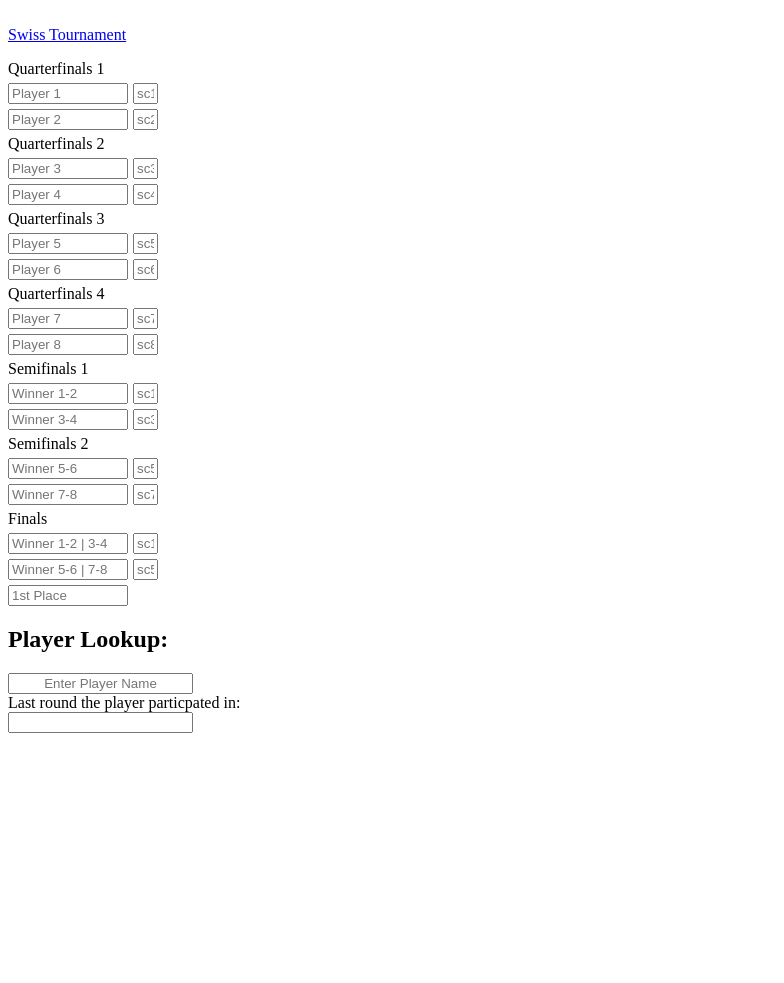
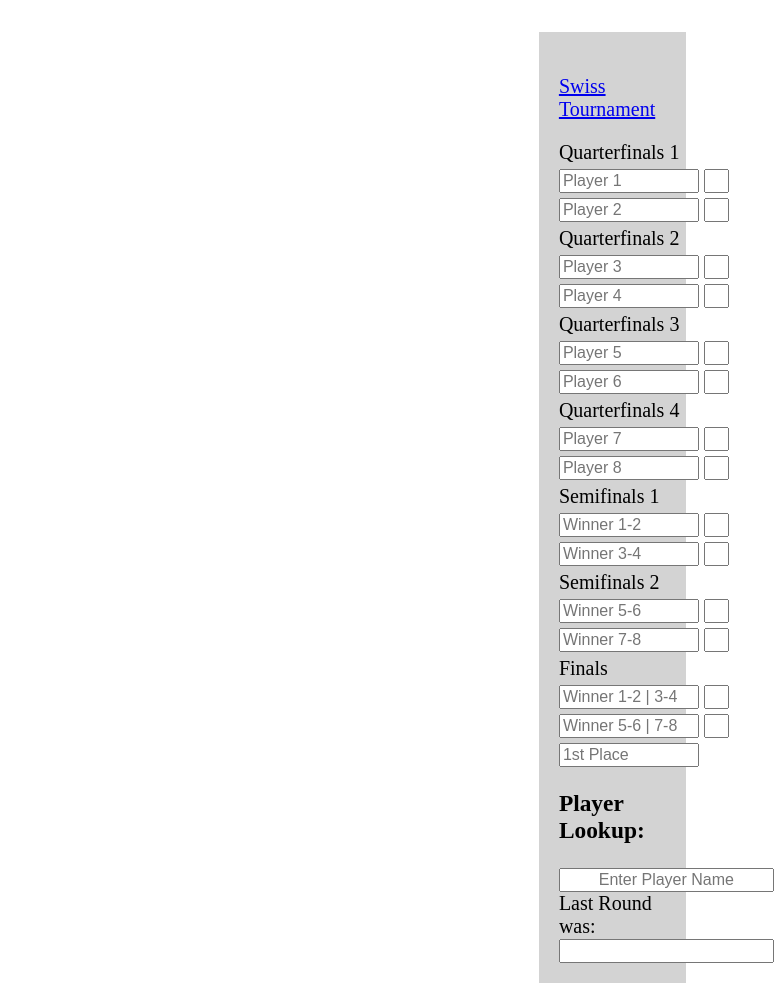
Before and after one commit to w-hosinski/Tournament-Creator, a plain HTML site: page index.html in a window 1280 px wide. Shown: the whole page, without its empty margins (0-784 px from the left). Before the commit the page ends 800 px from the top, so only its background shows below. Drawn offline with Linux system fonts and the light colour scheme.

Commit message:
CSS design fertigstellen
CSS design fertiggestellt und placeholder bei den scores in elim entfernt

```diff
--- a/index.css
+++ b/index.css
@@ -1,9 +1,19 @@
 .genbracket {
     display: grid;
-    grid-template-columns: 120px 25px;
+    grid-template-columns: 7em 1.25em;
     grid-column-gap: 5px;
     grid-row-gap: 5px;
 }
 #playerEntry {
     text-align: center;
 }
+#container {
+    font-size: 20px;
+    margin: 2.5% 0 0 42%;
+    padding: 1em;
+    background: lightgray;
+    width: 8.5%
+}
+input[type=text] {
+    font-size: 0.8em;
+}
--- a/index.html
+++ b/index.html
@@ -8,57 +8,58 @@
     <link rel="stylesheet" href="index.css">
 </head>
 <body>
+    <div id="container">
     <br> <a href="swiss.html">Swiss Tournament</a></p>
     <div class="genbracket">
 
 <label for="p1name">Quarterfinals 1</label><br>
 <input type="text" placeholder="Player 1" class="Round 1" id="p1name">
-<input type="text" placeholder="sc1" class="round1r" id="p1score">
+<input type="text"  class="round1r" id="p1score">
 <input type="text" placeholder="Player 2" class="Round 1" id="p2name">
-<input type="text" placeholder="sc2" class="round1r" id="p2score">
+<input type="text"  class="round1r" id="p2score">
 <label for="p3name">Quarterfinals 2</label><br>
 <input type="text" placeholder="Player 3" class="Round 1" id="p3name">
-<input type="text" placeholder="sc3" class="round1r" id="p3score">
+<input type="text"  class="round1r" id="p3score">
 <input type="text" placeholder="Player 4" class="Round 1" id="p4name">
-<input type="text" placeholder="sc4" class="round1r" id="p4score">
+<input type="text"  class="round1r" id="p4score">
 <label for="p5name">Quarterfinals 3</label><br>
 <input type="text" placeholder="Player 5" class="Round 1" id="p5name">
-<input type="text" placeholder="sc5" class="round1r" id="p5score">
+<input type="text"  class="round1r" id="p5score">
 <input type="text" placeholder="Player 6" class="Round 1" id="p6name">
-<input type="text" placeholder="sc6" class="round1r" id="p6score">
+<input type="text"  class="round1r" id="p6score">
 <label for="p5name">Quarterfinals 4</label><br>
 <input type="text" placeholder="Player 7" class="Round 1" id="p7name">
-<input type="text" placeholder="sc7" class="round1r" id="p7score">
+<input type="text" class="round1r" id="p7score">
 <input type="text" placeholder="Player 8" class="Round 1" id="p8name">
-<input type="text" placeholder="sc8" class="round1r" id="p8score">
+<input type="text" class="round1r" id="p8score">
 
 <label for="w12name">Semifinals 1</label><br>
 <input type="text" placeholder="Winner 1-2" class="Round 2" id="w12name" readonly>
-<input type="text" placeholder="sc1-2" class="round2r" id="w12score">
+<input type="text" class="round2r" id="w12score">
 <input type="text" placeholder="Winner 3-4" class="Round 2" id="w34name" readonly>
-<input type="text" placeholder="sc3-4" class="round2r" id="w34score">
+<input type="text" class="round2r" id="w34score">
 <label for="w56name">Semifinals 2</label><br>
 <input type="text" placeholder="Winner 5-6" class="Round 2" id="w56name" readonly>
-<input type="text" placeholder="sc5-6" class="round2r" id="w56score">
+<input type="text" class="round2r" id="w56score">
 <input type="text" placeholder="Winner 7-8" class="Round 2" id="w78name" readonly>
-<input type="text" placeholder="sc7-8" class="round2r" id="w78score">
+<input type="text" class="round2r" id="w78score">
 
 <label for="w1234name">Finals</label><br>
 <input type="text" placeholder="Winner 1-2 | 3-4" class="Round 3" id="w1234name" readonly>
-<input type="text" placeholder="sc1-2 | 3-4" class="round3r" id="w1234score">
+<input type="text" class="round3r" id="w1234score">
 <input type="text" placeholder="Winner 5-6 | 7-8" class="Round 3" id="w5678name" readonly>
-<input type="text" placeholder="sc5-6 | 7-8" class="round3r" id="w5678score">
+<input type="text" class="round3r" id="w5678score">
 
 <input type="text" placeholder="1st Place" class="Round 4"  id="firstplace" readonly>
     </div>
-    <h2>
+    <h3>
     Player Lookup:
-</h2>
+</h3>
 <input type="text" placeholder="Enter Player Name" id="playerEntry">
 
-<br> Last round the player particpated in:
-<br> <input type="text" id="lastround">
-
+<br> Last Round was:
+<br> <input type="text" id="lastround" readonly>
+</div>
 
 
 <script src="index.js">
--- a/swiss.css
+++ b/swiss.css
@@ -1,13 +1,13 @@
 #container {
-    font-size: 25px;
-    margin: 10% 0 0 36%;
+    font-size: 20px;
+    margin: 3% 0 0 39%;
     padding: 1em;
     background: lightgray;
-    width: 22.5%
+    width: 18%
 }
 .scoreDisplay {
     display: grid;
-    grid-template-columns: 120px 25px 25px;
+    grid-template-columns: 7em 1.6em 1.25em;
     grid-column-gap: 5px;
     grid-row-gap: 5px;
 }
@@ -15,11 +15,13 @@
     display: none;
 }
 #swissEntry {
-    width: 115px;
+    width: 10em;
+    height: 1.5em;
     margin-bottom: 20px;
 }
 #submitName {
-    width: 55px;
+    width: 7em;
+    height: 1.7em;
 }
 .deleteButton {
     text-indent: -2px;
@@ -27,10 +29,16 @@
 
 #swissPairings {
     display: grid;
-    grid-template-columns: 120px 25px;
+    grid-template-columns: 7em 1.6em;
     grid-column-gap: 5px;
     grid-row-gap: 5px;
 }
 #createPairingsButton {
     display: none
 }
+input[type=text] {
+    font-size: 1em;
+}
+input[type=button] {
+    font-size: 1em;
+}
```
Also changed, not shown: swiss.html (+1 -1 lines).
